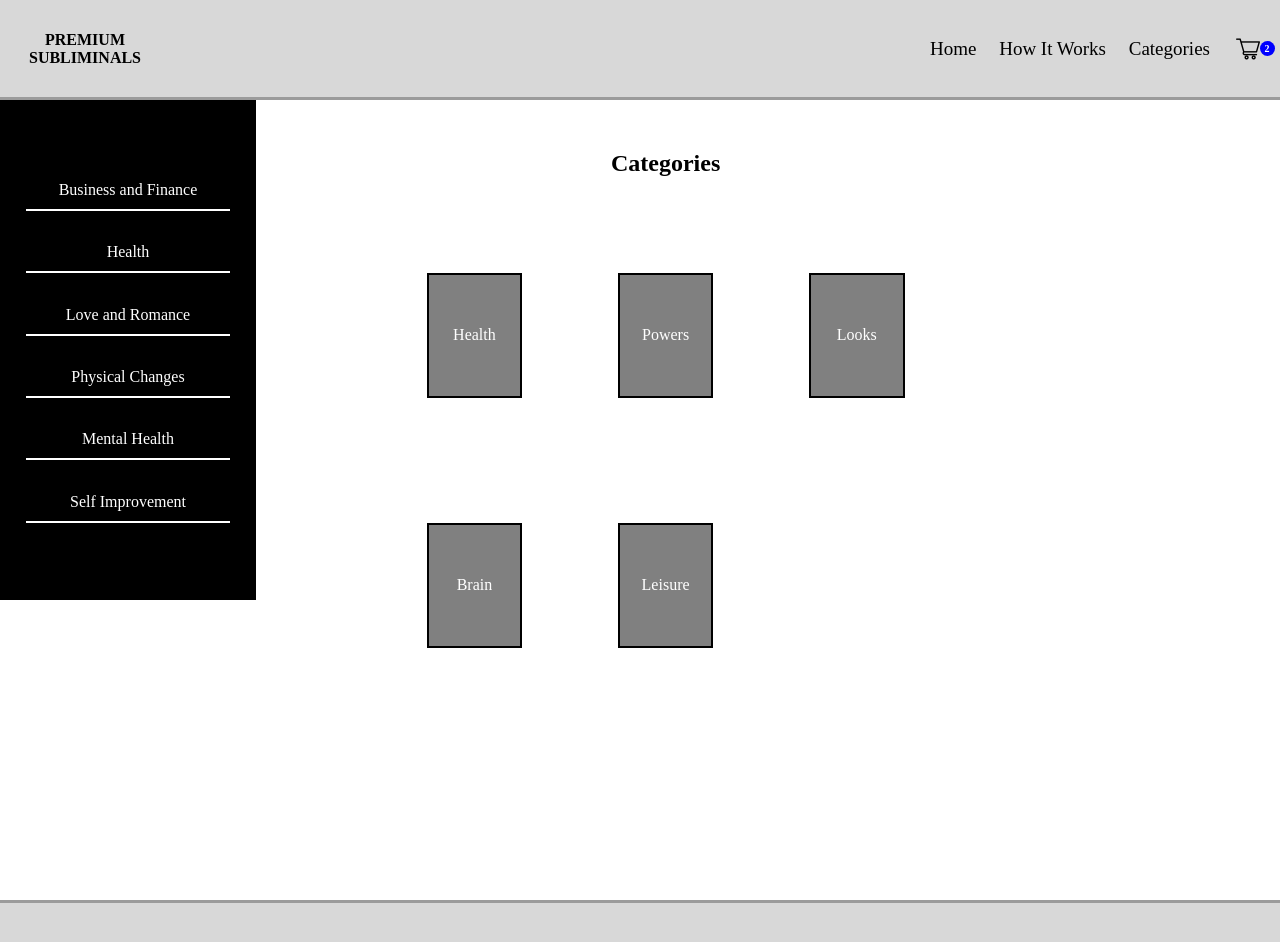
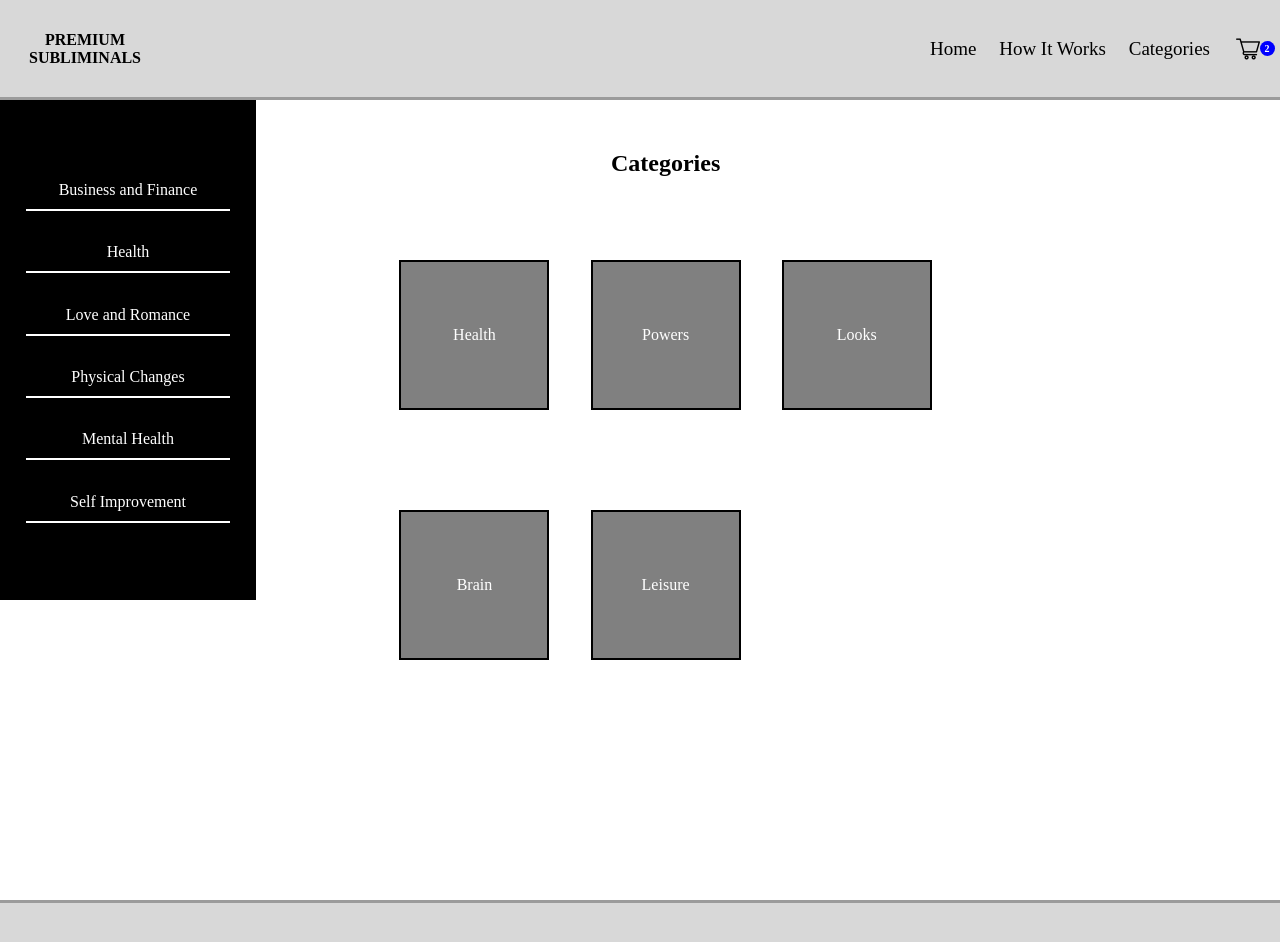
Before and after one commit to lavell119/subliminal-site-react, a React (Create React App) app in the folder subliminal-site-react/: page /categories in a window 1280 px wide. Shown: the top 942 px of the page. Built offline with nearby package versions, Linux system fonts and the light colour scheme.

Commit message:
made entire category div clickable, not just text'

```diff
--- a/subliminal-site-react/package.json
+++ b/subliminal-site-react/package.json
@@ -8,9 +8,11 @@
     "@testing-library/user-event": "^13.5.0",
     "react": "^18.2.0",
     "react-dom": "^18.2.0",
+    "react-redux": "^8.0.7",
     "react-router": "^6.11.1",
     "react-router-dom": "^6.11.1",
     "react-scripts": "5.0.1",
+    "redux": "^4.2.1",
     "web-vitals": "^2.1.4"
   },
   "scripts": {
--- a/subliminal-site-react/src/App.css
+++ b/subliminal-site-react/src/App.css
@@ -124,8 +124,8 @@
 }
 
 .category_grid_ele {
-  width: 50%;
-  height: 50%;
+  width: 150px;
+  height: 150px;
   background: grey;
   border: 2px solid black;
   display: flex;
--- a/subliminal-site-react/src/components/pages/Categories.js
+++ b/subliminal-site-react/src/components/pages/Categories.js
@@ -13,11 +13,12 @@ export default function Categories() {
         <div className="category_grid_ele">{category}</div>
   )} */}
         {categories.map((category,index)=>
-
+          <a href={`/categories/${index}`}>
           <div className='category_grid_ele'>
 
-            <a href={`/categories/${index}`}>{category}</a>
+            {category}
           </div>
+          </a>
         )}
         </div>
     </div>
```
Also changed, not shown: 1 other file (tests, documents, lock files or other folders).
